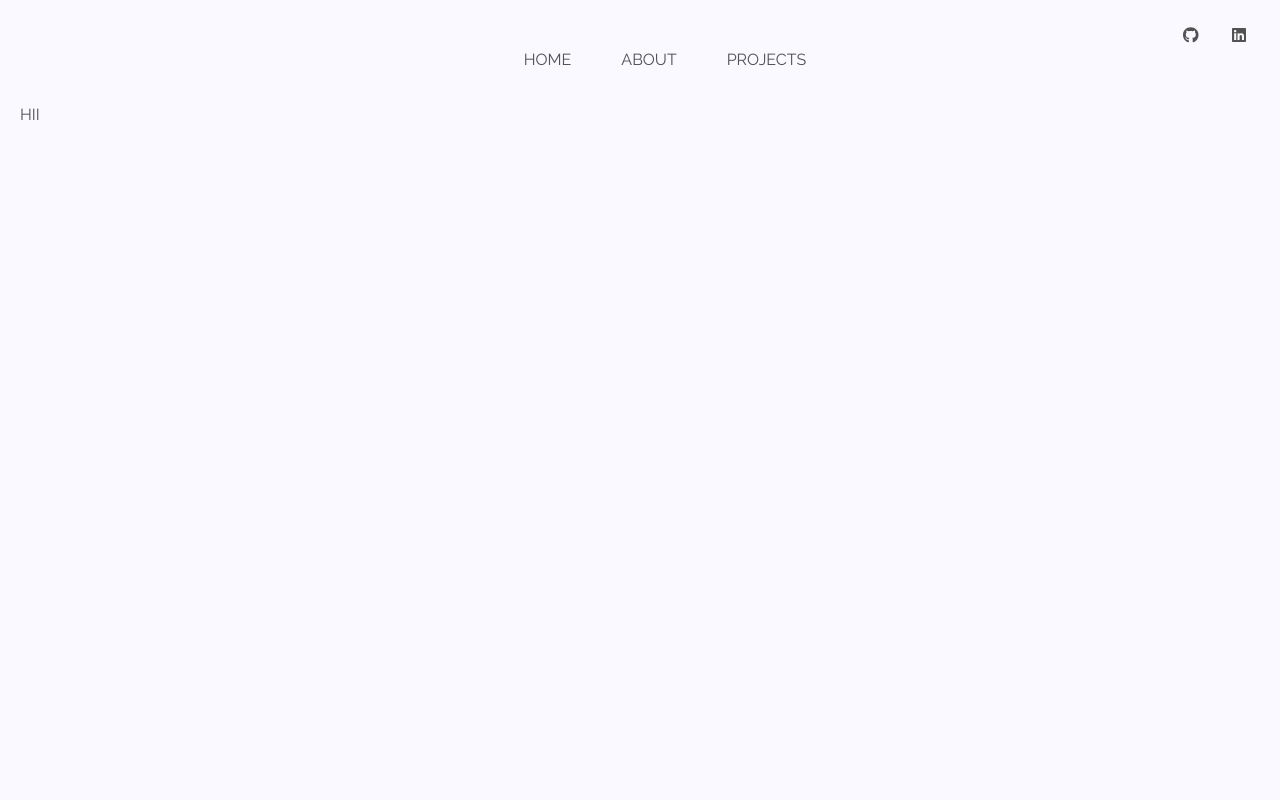
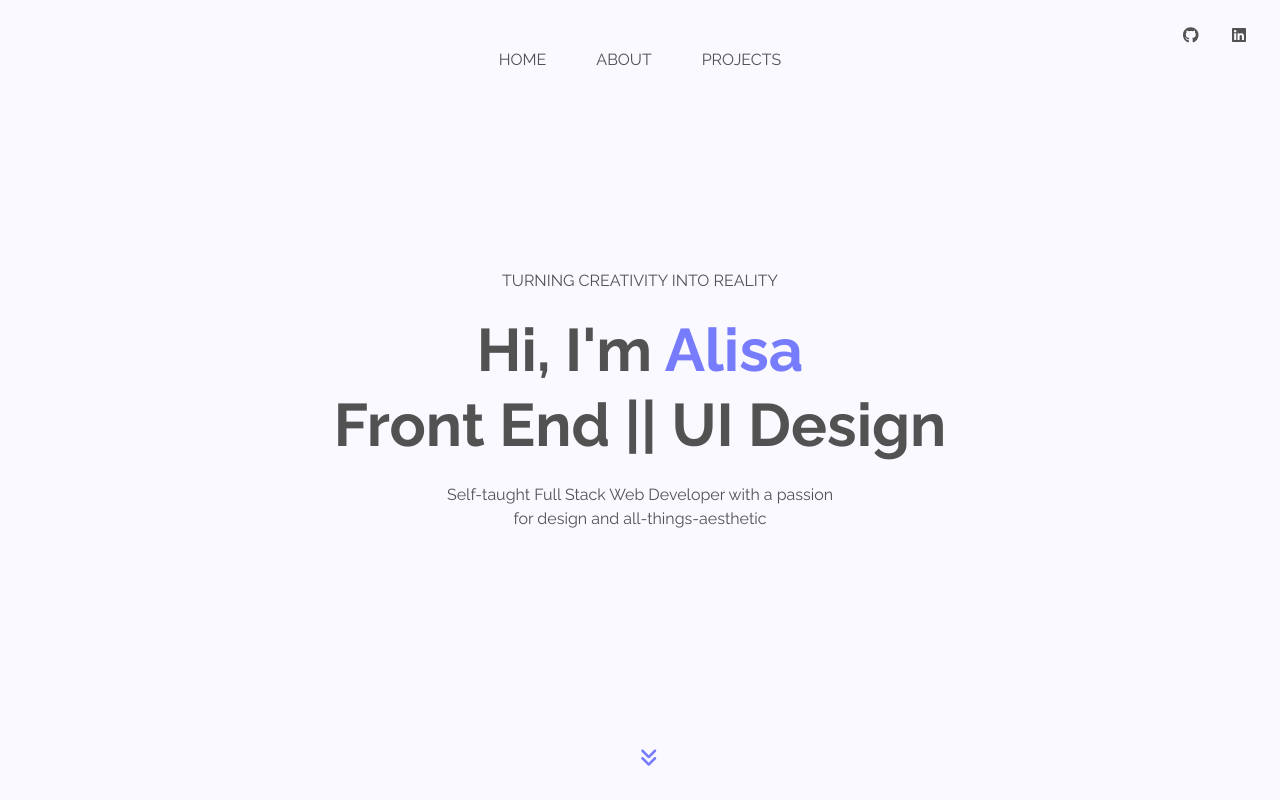
Before and after one commit to vorotyna/portfolio, a Next.js app: page / in a window 1280 px wide. Built offline with nearby package versions, Linux system fonts and the light colour scheme.

Commit message:
Build and style Home component

```diff
--- /dev/null
+++ b/app/components/Home/Home.tsx
@@ -0,0 +1,29 @@
+import "@fortawesome/fontawesome-svg-core/styles.css";
+import { faAngleDoubleDown } from "@fortawesome/free-solid-svg-icons";
+import { FontAwesomeIcon } from "@fortawesome/react-fontawesome";
+
+const Home: React.FC = () => {
+  return (
+    <div className="flex flex-col items-center h-screen relative justify-center">
+      <p className="uppercase text-[16px] font-[400]">
+        Turning creativity into reality
+      </p>
+      <h1 className="font-[700] text-[60px] text-center leading-tight my-[20px]">
+        {/* eslint-disable-next-line react/no-unescaped-entities */}
+        Hi, I'm <span className="text-[#777CFC]">Alisa</span>
+        <br></br>
+        Front End || UI Design
+      </h1>
+      <p className="font-[400] text-[16px] w-[390px] text-center">
+        Self-taught Full Stack Web Developer with a passion for design and
+        all-things-aesthetic
+      </p>
+      <FontAwesomeIcon
+        icon={faAngleDoubleDown}
+        className="absolute bottom-0 left-1/2 transform mb-[33px] text-[#777CFC] fa-lg"
+      />
+    </div>
+  );
+};
+
+export default Home;
--- a/app/components/Navbar/Navbar.tsx
+++ b/app/components/Navbar/Navbar.tsx
@@ -5,7 +5,7 @@ import NavbarTabs from "./NavbarTabs";
 
 const Navbar: React.FC = () => {
   return (
-    <div className=" h-[103px] flex flex-col">
+    <div className=" h-[103px] flex flex-col absolute w-screen">
       {/* EXTERNAL LINKS SECTION */}
       <section className="flex justify-end mt-6 mr-[34px]">
         <a href="https://github.com/vorotyna" target="_blank">
@@ -21,9 +21,9 @@ const Navbar: React.FC = () => {
       </section>
       {/* TAB NAVIGATION SECTION */}
       <section className="flex justify-center">
-        <NavbarTabs name="HOME" />
-        <NavbarTabs name="ABOUT" />
-        <NavbarTabs name="PROJECTS" />
+        <NavbarTabs name="Home" />
+        <NavbarTabs name="About" />
+        <NavbarTabs name="Projects" />
       </section>
     </div>
   );
--- a/app/components/Navbar/NavbarTabs.tsx
+++ b/app/components/Navbar/NavbarTabs.tsx
@@ -6,7 +6,7 @@ interface Props {
 
 const NavbarTabs: React.FC<Props> = (props: Props) => {
   return (
-    <button className="ml-[50px] hover:underline hover: underline-offset-8 hover:decoration-1">
+    <button className="mx-[25px] hover:underline hover: underline-offset-8 hover:decoration-1 uppercase">
       {props.name}
     </button>
   );
--- a/app/page.tsx
+++ b/app/page.tsx
@@ -1,3 +1,4 @@
+import Home from "./components/Home/Home";
 import Navbar from "./components/Navbar/Navbar";
 import RootLayout from "./layout";
 
@@ -7,7 +8,7 @@ export default function Page() {
   return (
     <RootLayout>
       <Navbar />
-      <div className="mx-5">HII</div>
+      <Home />
     </RootLayout>
   );
 }
```
